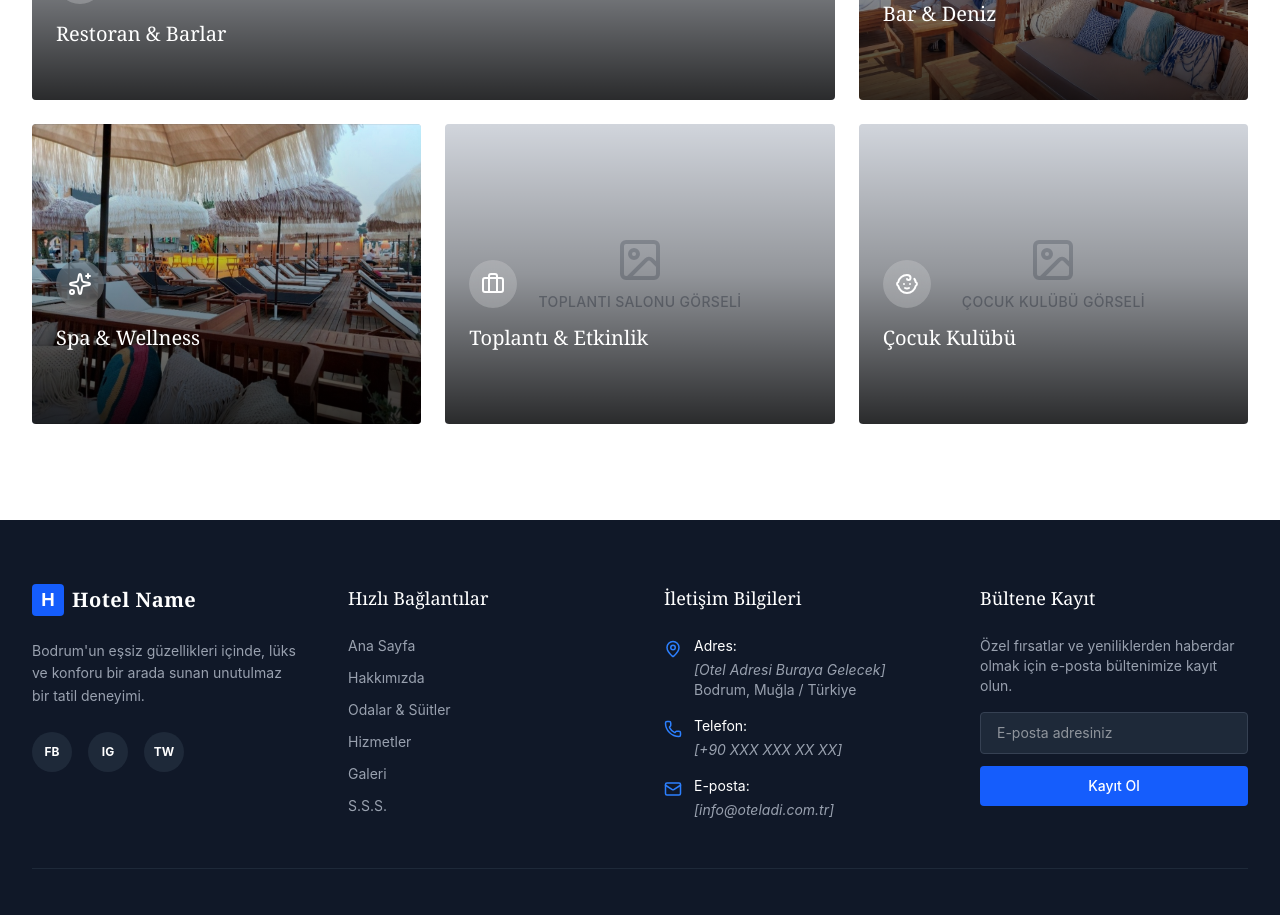
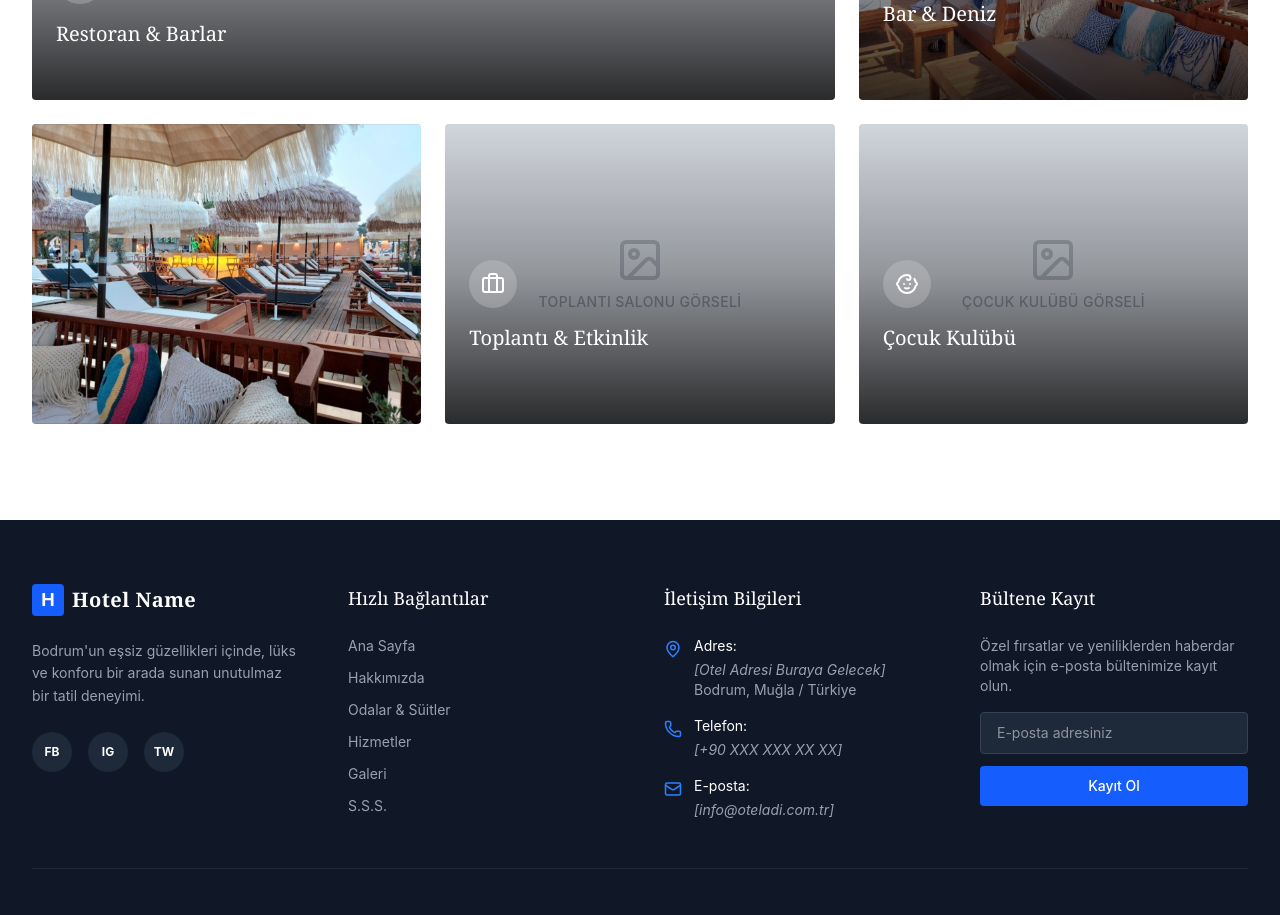
Before and after one commit to Max19071/golkoy_turkbuku1, a React (Vite) app: page / in a window 1280 px wide. Shown: the part 2880-3795 px from the top of the page. Built offline with nearby package versions, Linux system fonts and the light colour scheme; grey boxes are pictures that could not be loaded.

Commit message:
Spa görselindeki yazıları kaldır

```diff
--- a/src/components/Facilities.tsx
+++ b/src/components/Facilities.tsx
@@ -108,6 +108,8 @@ export default function Facilities() {
                 />
               )}
 
+              {facility.id !== 3 && (
+                <>
                   {/* Gradient overlay for text readability */}
                   <div className="absolute inset-0 bg-gradient-to-t from-black/80 via-black/30 to-transparent"></div>
 
@@ -121,6 +123,8 @@ export default function Facilities() {
                       {facility.description}
                     </p>
                   </div>
+                </>
+              )}
             </div>
           ))}
         </div>
```
Lines whose indentation alone changed are shown as unchanged.
